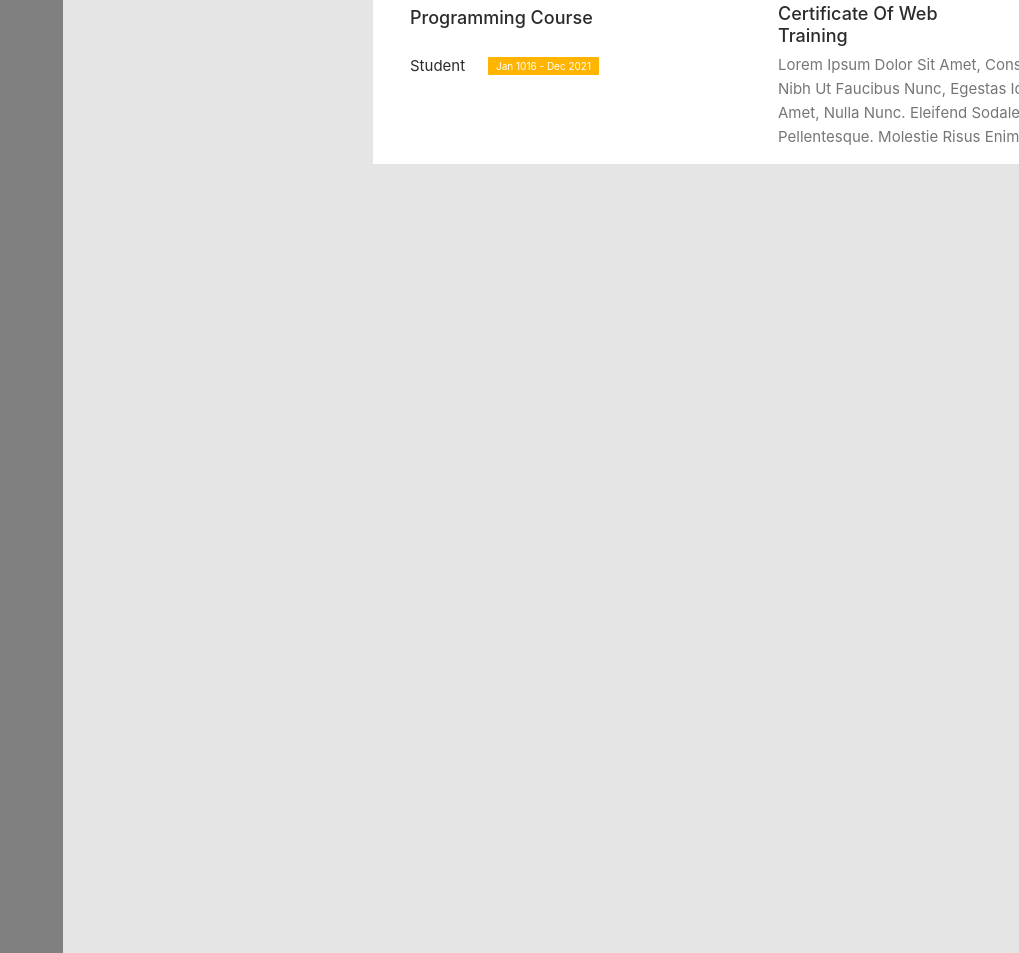
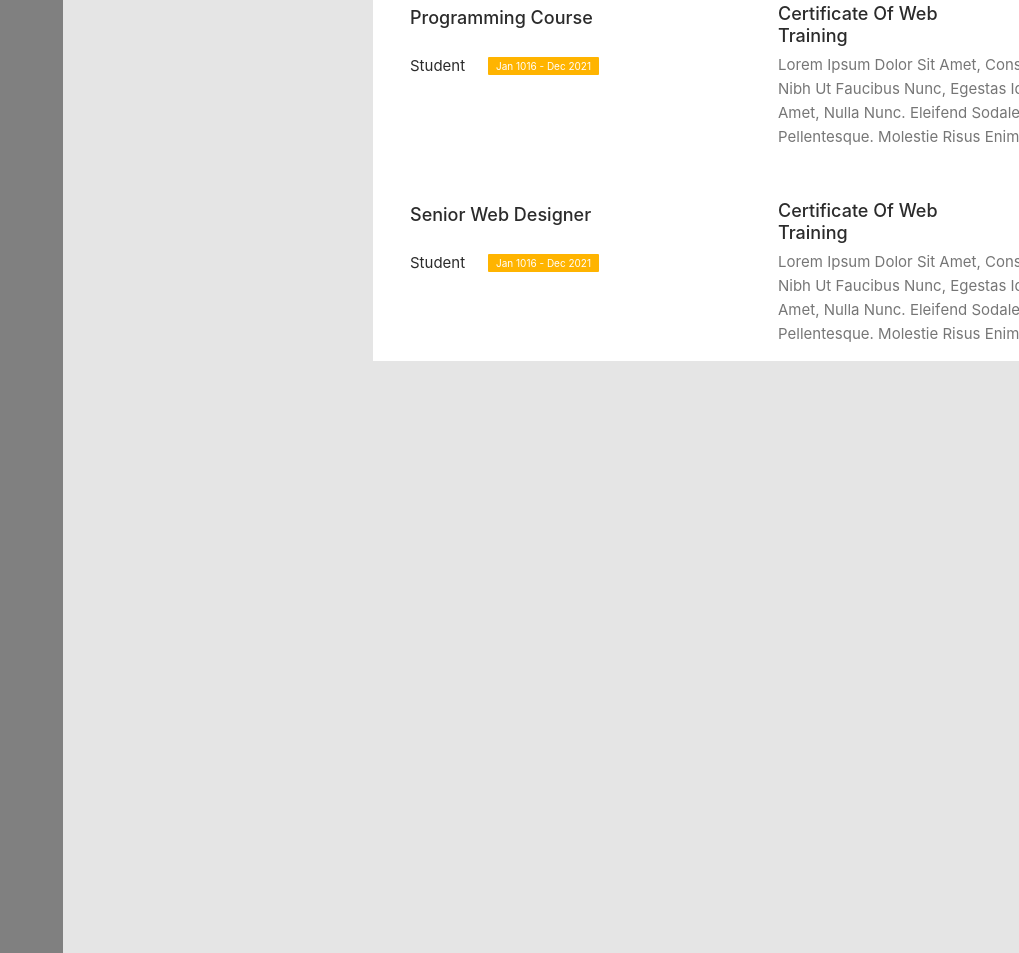
Before and after one commit to farid-creat/IE_HW1, a plain HTML site: page index.html in a window 1280 px wide. Shown: the part 1764-2717 px from the top of the page, without its empty margins (261-1280 px from the left). Drawn offline with Linux system fonts and the light colour scheme.

Commit message:
add senior web designer div

```diff
--- a/index.html
+++ b/index.html
@@ -123,6 +123,26 @@
                 </span>
             </div>
 
+            <div class="SeniorWebDesigner">
+                <span class="title">
+                    Senior Web Designer
+                </span>
+                <span class="student">
+                    Student
+                </span>
+                <span class="date">
+                    Jan 1016 - Dec 2021
+                </span>
+                <span class="TextTitle">
+                    Certificate of web training
+                </span>
+                <span class="Text">
+                    Lorem ipsum dolor sit amet, consectetur adipiscing elit. Amet dapibus nibh ut faucibus nunc, egestas
+                    id amet porttitor. Pulvinar quisque sed amet, nulla nunc. Eleifend sodales posuere fusce tempus
+                    etiam et pellentesque. Molestie risus enim neque eget dui.
+                </span>
+            </div>
+
 
         </div>
 
--- a/sass/style.scss
+++ b/sass/style.scss
@@ -837,4 +837,110 @@ div.Education {
 
 
 
+    div.SeniorWebDesigner {
+        position: absolute;
+        width: 970px;
+        height: 208px;
+        left: 0px;
+        top: 654px;
+        background: #FFFFFF;
+
+        span.title {
+            position: absolute;
+            width: 184px;
+            height: 22px;
+            left: 37px;
+            top: 51px;
+            font-family: 'Inter';
+            font-style: normal;
+            font-weight: 500;
+            font-size: 18px;
+            line-height: 123.6%;
+            text-transform: capitalize;
+            color: #2B2B2B;
+        }
+
+        span.student {
+
+            position: absolute;
+            width: 57px;
+            height: 24px;
+            left: 37px;
+            top: 98px;
+            font-family: 'Inter';
+            font-style: normal;
+            font-weight: 400;
+            font-size: 15px;
+            line-height: 24px;
+            text-transform: capitalize;
+            font-feature-settings: 'calt' off, 'kern' off;
+            color: #2B2B2B;
+        }
+
+        span.date {
+            position: absolute;
+            width: 111px;
+            height: 18px;
+            left: 115px;
+            top: 101px;
+            background: #FFB400;
+            border-radius: 1px;
+            /* Jan 1016 - Dec 2021 */
+            text-align: center;
+            font-family: 'Inter';
+            font-style: normal;
+            font-weight: 400;
+            font-size: 10px;
+            line-height: 18px;
+            color: #FFFFFF;
+        }
+
+        span.TextTitle {
+            /* Certificate of web training */
+
+            position: absolute;
+            width: 234px;
+            height: 22px;
+            left: 405px;
+            top: 47px;
+
+            /* H4 - 18px */
+            font-family: 'Inter';
+            font-style: normal;
+            font-weight: 500;
+            font-size: 18px;
+            line-height: 123.6%;
+            /* or 22px */
+            text-transform: capitalize;
+
+            /* Black */
+            color: #2B2B2B;
+        }
+
+        span.Text {
+            /* Lorem ipsum dolor sit amet, consectetur adipiscing elit. Amet dapibus nibh ut faucibus nunc, egestas id amet porttitor. Pulvinar quisque sed amet, nulla nunc. Eleifend sodales posuere fusce tempus etiam et pellentesque. Molestie risus enim neque eget dui. */
+
+            position: absolute;
+            width: 536px;
+            height: 100px;
+            left: 405px;
+            top: 97px;
+
+            /* Paragraph Progress - 15 */
+            font-family: 'Inter';
+            font-style: normal;
+            font-weight: 400;
+            font-size: 15px;
+            line-height: 24px;
+            /* or 160% */
+            text-transform: capitalize;
+            font-feature-settings: 'calt' off, 'kern' off;
+
+            /* Paragraph Font */
+            color: #767676;
+        }
+    }
+
+
+
 }
```
Also changed, not shown: css/style.css, 1 other file.
